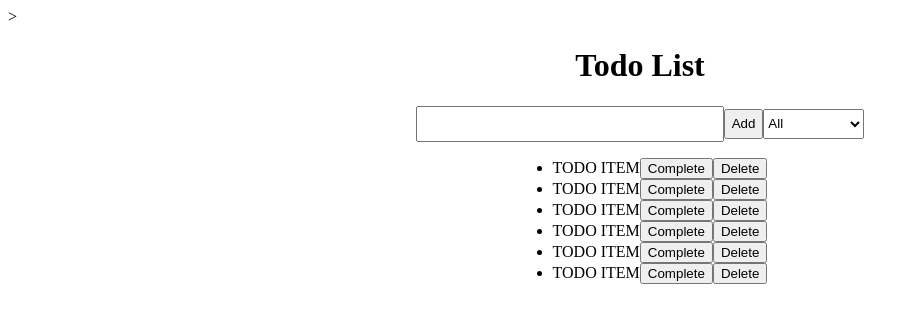
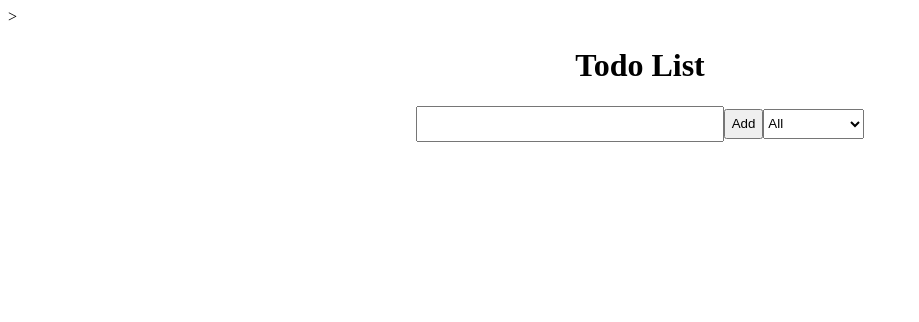
Before and after one commit to SasaMilicic/todo-app, a React (Create React App) app: page / in a window 1280 px wide. Shown: the top 322 px of the page, without its empty margins (0-919 px from the left). Built offline with nearby package versions, Linux system fonts and the light colour scheme.

Commit message:
pass data down to Todo

```diff
--- a/src/App.js
+++ b/src/App.js
@@ -18,7 +18,7 @@ function App() {
           inputText={inputText}
           setInputText={setInputText}
         />
-        <TodoList />
+        <TodoList todos={todos} />
       </header>
     </div>
   );
--- a/src/components/Todo.jsx
+++ b/src/components/Todo.jsx
@@ -1,10 +1,10 @@
 import React from 'react';
 import { StTodo } from './todo-style';
 
-function Todo() {
+function Todo({ text }) {
   return (
     <StTodo>
-      <li>TODO ITEM</li>
+      <li>{text}</li>
       <button> Complete </button>
       <button> Delete </button>
     </StTodo>
--- a/src/components/TodoList.jsx
+++ b/src/components/TodoList.jsx
@@ -2,16 +2,13 @@ import React from 'react';
 import { StTodoList } from './todo-list-style';
 import Todo from './Todo';
 
-function TodoList() {
+function TodoList({ todos }) {
   return (
     <StTodoList>
       <ul>
-        <Todo />
-        <Todo />
-        <Todo />
-        <Todo />
-        <Todo />
-        <Todo />
+        {todos.map(({ id, ...todo }) => (
+          <Todo key={id} text={todo.text} />
+        ))}
       </ul>
     </StTodoList>
   );
```
